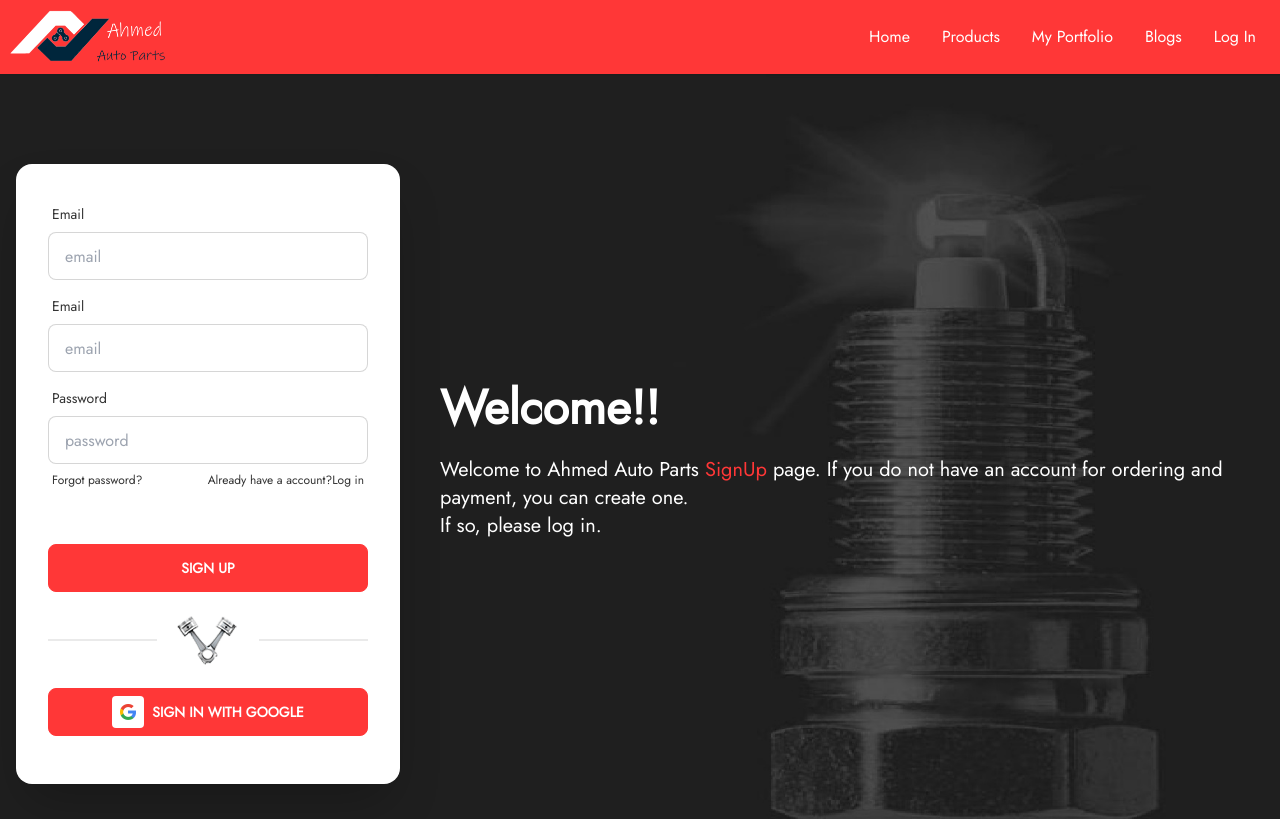
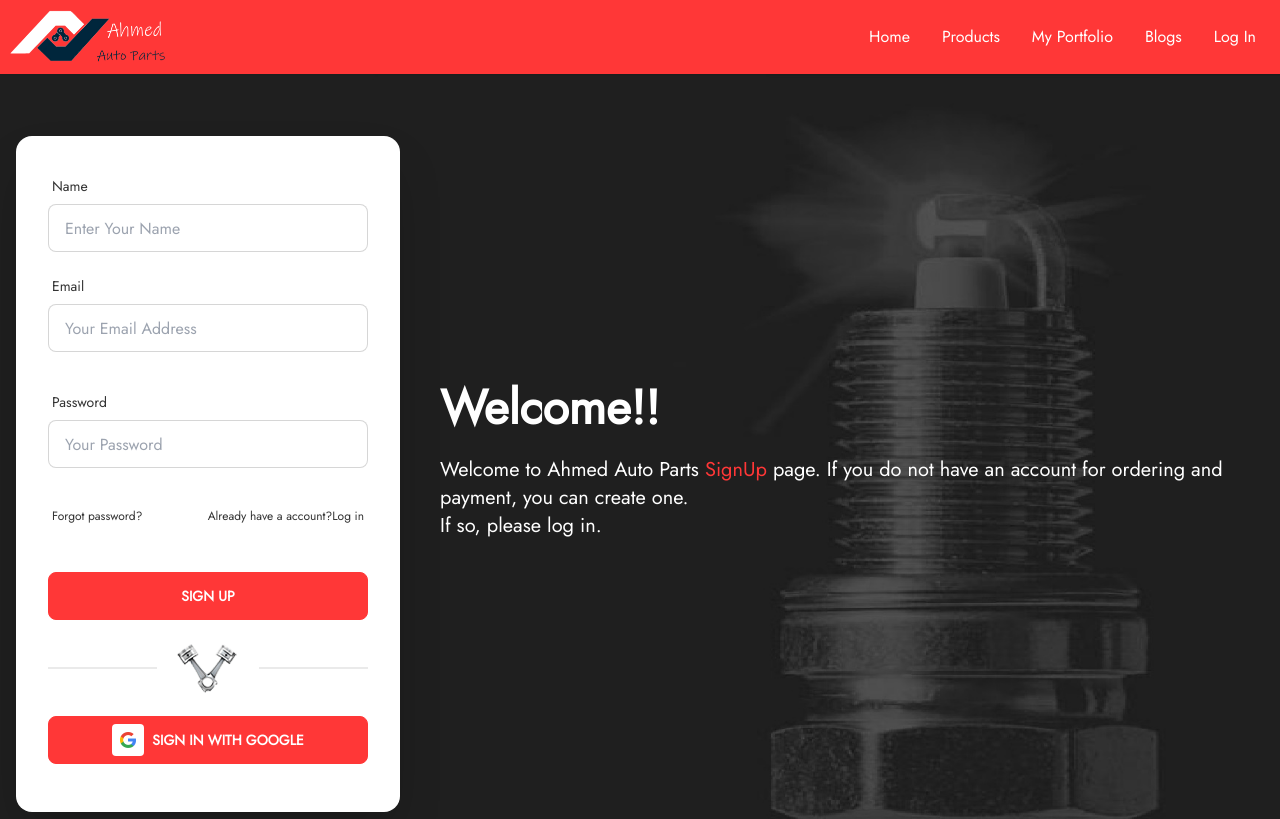
Before and after one commit to mdmahfujarrahman/ahmed-auto-parts, a React (Create React App) app: page /signup in a window 1280 px wide. Shown: the top 819 px of the page. Built offline with nearby package versions, Linux system fonts and the light colour scheme; a web font is replaced by a local one.

Commit message:
firebase added

```diff
--- a/src/Pages/Login/SignUp/SignUp.js
+++ b/src/Pages/Login/SignUp/SignUp.js
@@ -1,15 +1,55 @@
 import React from 'react';
-import { Link } from 'react-router-dom';
+import { useCreateUserWithEmailAndPassword, useSignInWithGoogle } from "react-firebase-hooks/auth";
+import { useForm } from "react-hook-form";
+import { Link, useNavigate } from 'react-router-dom';
 import google from "../../../asset/google.png";
 import piston from "../../../asset/piston.png";
-
-const SignUp = () => {
+import auth from '../../../firebase/firebase.init';
+import Loading from '../../Sheard/Loading';
 
 
 
+const SignUp = () => {
+     const [signInWithGoogle, gUser, gLoading, gError] =
+         useSignInWithGoogle(auth);
+     const [createUserWithEmailAndPassword, user, loading, error] =
+         useCreateUserWithEmailAndPassword(auth);
+     const {
+         register,
+         formState: { errors },
+         handleSubmit,
+     } = useForm();
+     const [updateProfile, updating, uError] =
+         useCreateUserWithEmailAndPassword(auth, {
+             sendEmailVerification: true,
+         });
+     const navigate = useNavigate();
 
 
+     let signInError;
 
+     if (error || gError || uError) {
+         signInError = (
+             <p className="text-red-500 text-center">
+                 <small>
+                     {error?.message || gError?.message || uError?.message}
+                 </small>
+             </p>
+         );
+     }
+
+     if (loading || gLoading || updating) {
+         return <Loading />;
+     }
+
+     if (user || gUser) {
+         navigate("/");
+     }
+
+     const onSubmit = async (data) => {
+         await createUserWithEmailAndPassword(data.email, data.password);
+         await updateProfile({ displayName: data.name });
+     };
 
     return (
         <div class="hero min-h-screen bg-signup-bg bg-center">
@@ -26,35 +66,105 @@ const SignUp = () => {
                 </div>
                 <div class="card flex-shrink-0 w-full max-w-sm shadow-2xl bg-base-100">
                     <div class="card-body">
-                        <div class="form-control">
-                            <label class="label">
-                                <span class="label-text">Email</span>
+                        <form onSubmit={handleSubmit(onSubmit)}>
+                            <div className="form-control w-full max-w-xs">
+                                <label className="label">
+                                    <span className="label-text">Name</span>
                                 </label>
                                 <input
+                                    {...register("name", {
+                                        required: {
+                                            value: true,
+                                            message: "Name is required",
+                                        },
+                                    })}
                                     type="text"
-                                placeholder="email"
-                                class="input input-bordered"
+                                    placeholder="Enter Your Name"
+                                    className="input input-bordered w-full max-w-xs"
                                 />
+                                <label className="label">
+                                    {errors.name?.type === "required" && (
+                                        <span className="label-text-alt text-red-500">
+                                            {errors.name.message}
+                                        </span>
+                                    )}
+                                </label>
+                            </div>
+                            <div className="form-control w-full max-w-xs">
+                                <label className="label">
+                                    <span className="label-text">Email</span>
+                                </label>
+                                <input
+                                    {...register("email", {
+                                        required: {
+                                            value: true,
+                                            message: "Email is required",
+                                        },
+                                        pattern: {
+                                            value: /[a-z0-9._%+-]+@[a-z0-9.-]+\.[a-z]{2,3}$/,
+                                            message: "Provide a valid email",
+                                        },
+                                    })}
+                                    type="email"
+                                    placeholder="Your Email Address"
+                                    className="input input-bordered w-full max-w-xs"
+                                />
+                                <label className="label">
+                                    {errors.email?.type === "required" && (
+                                        <span className="label-text-alt text-red-500">
+                                            {errors.email.message}
+                                        </span>
+                                    )}
+                                </label>
+                                <label className="label">
+                                    {errors.email?.type === "pattern" && (
+                                        <span className="label-text-alt text-red-500">
+                                            {errors.email.message}
+                                        </span>
+                                    )}
+                                </label>
                             </div>
                             <div class="form-control">
-                            <label class="label">
-                                <span class="label-text">Email</span>
+                                <div className="form-control w-full max-w-xs">
+                                    <label className="label">
+                                        <span className="label-text">
+                                            Password
+                                        </span>
                                     </label>
                                     <input
-                                type="text"
-                                placeholder="email"
-                                class="input input-bordered"
+                                        {...register("password", {
+                                            required: {
+                                                value: true,
+                                                message: "Password is required",
+                                            },
+                                            minLength: {
+                                                value: 6,
+                                                message:
+                                                    "Must be 6 Characters or Longer",
+                                            },
+                                        })}
+                                        type="password"
+                                        placeholder="Your Password"
+                                        className="input input-bordered w-full max-w-xs"
                                     />
+                                    <label className="label">
+                                        {errors.password?.type ===
+                                            "required" && (
+                                            <span className="label-text-alt text-red-500">
+                                                {errors.password.message}
+                                            </span>
+                                        )}
+                                    </label>
+                                    <label className="label">
+                                        {errors.password?.type ===
+                                            "minLength" && (
+                                            <span className="label-text-alt text-red-500">
+                                                {errors.password.message}
+                                            </span>
+                                        )}
+                                    </label>
                                 </div>
-                        <div class="form-control">
-                            <label class="label">
-                                <span class="label-text">Password</span>
-                            </label>
-                            <input
-                                type="text"
-                                placeholder="password"
-                                class="input input-bordered"
-                            />
+                                {signInError}
                                 <div className="flex justify-between">
                                     <label class="label">
                                         <button
@@ -78,14 +188,22 @@ const SignUp = () => {
                                 </div>
                             </div>
                             <div class="form-control mt-6">
-                            <button class="btn btn-primary text-white my-4">
-                                Sign Up
-                            </button>
+                                <input
+                                    type="submit"
+                                    value="Sign Up"
+                                    class="btn btn-primary text-white my-4"
+                                >
+
+                                </input>
                             </div>
+                        </form>
                         <div class="divider">
                             <img className="10" src={piston} alt="piston" />
                         </div>
-                        <button class="btn btn-primary my-4">
+                        <button
+                            onClick={() => signInWithGoogle()}
+                            class="btn btn-primary my-4"
+                        >
                             <div className="bg-white p-2 rounded">
                                 <img
                                     className="w-4"
--- a/src/firebase/firebase.init.js
+++ b/src/firebase/firebase.init.js
@@ -1,5 +1,5 @@
 import { initializeApp } from "firebase/app";
-import { getAuth } from "firebase/firebase-auth";
+import { getAuth } from "firebase/auth";
 
 const firebaseConfig = {
     apiKey: process.env.REACT_APP_apiKey,
@@ -12,3 +12,5 @@ const firebaseConfig = {
 
 const app = initializeApp(firebaseConfig);
 const auth = getAuth(app);
+
+export default auth;
```
Lines whose indentation alone changed are shown as unchanged.
